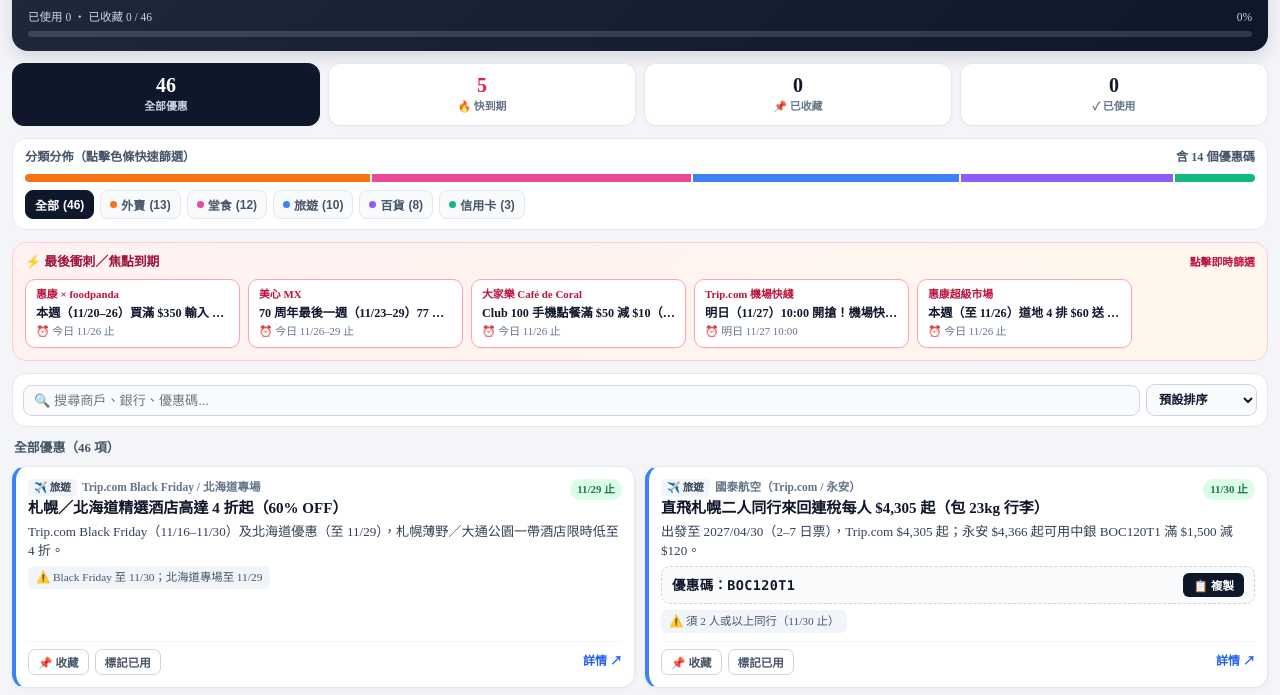
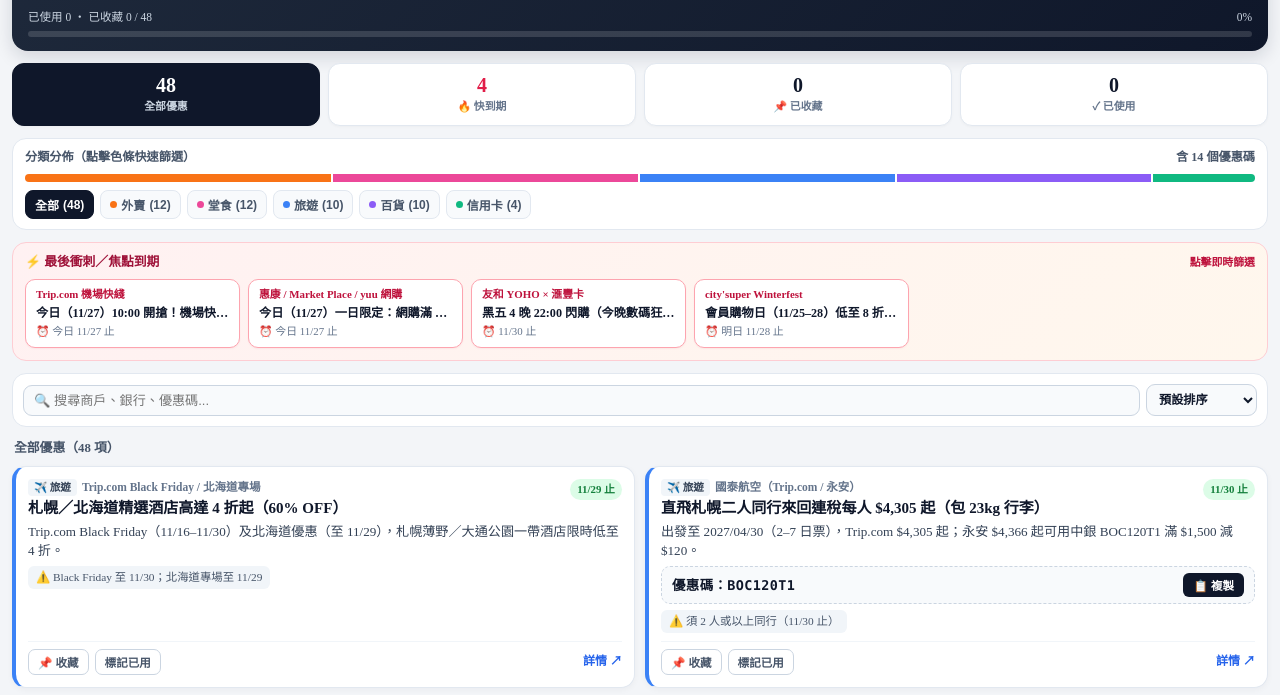
Before and after one commit to fungkenny/pickle-dashboard, a plain HTML site: page hk-deals-express.html in a window 1280 px wide. Shown: the part 76-771 px from the top of the page. Drawn offline with Linux system fonts and the light colour scheme.

Commit message:
Update hk-deals-express 2026-11-27

```diff
--- a/hk-deals-express.html
+++ b/hk-deals-express.html
@@ -502,7 +502,7 @@
     <div class="hero-top">
       <div>
         <div class="hero-title">🏷️ 香港優惠速遞 Dashboard</div>
-        <div class="hero-sub">最後掃描：2026-11-26（HKT）｜每日 09:30 更新</div>
+        <div class="hero-sub">最後掃描：2026-11-27（HKT）｜每日 09:30 更新</div>
       </div>
       <div class="live-pill"><span class="live-dot"></span>自動監察中</div>
     </div>
@@ -791,33 +791,20 @@
         id: "keeta-unionpay-weekday",
         cat: "food",
         merchant: "KeeTa × 銀聯 / BoC Pay+ / Apple Pay",
-        title: "逢週一至五單筆滿 HK$180 即減 HK$15（今日 11/26 適用）",
+        title: "逢週一至五單筆滿 HK$180 即減 HK$15（今日 11/27 適用）",
         desc: "10/26–11/30 逢星期一至五以銀聯（含 Apple Pay 綁定銀聯卡、BoC Pay+）支付 KeeTa 外送或自取滿 $180 即減 $15；全期最多享 4 次。",
         code: "",
         condition: "逢週一至五適用，每日限享 1 次",
         expires: "11/30 止",
         urgent: false,
         url: "https://www.keeta.com/",
-        userState: "active"
-      },
-      {
-        id: "wellcome-fp-nov26",
-        cat: "food",
-        merchant: "惠康 × foodpanda",
-        title: "本週（11/20–26）買滿 $350 輸入 WELL10 享 9 折（最高減 $50）＋免運費",
-        desc: "惠康 foodpanda 訂單滿 $350 輸入 WELL10 全單 9 折（減高達 $50）兼免運費＋賺 3x yuu 分；日本北海道帶子 $69/包。",
-        code: "WELL10",
-        condition: "滿 $350 適用，名額有限（今日 11/26 止）",
-        expires: "今日 11/26 止",
-        urgent: true,
-        url: "https://www.foodpanda.hk/",
         userState: "active"
       },
       {
         id: "foodpanda-hsbc-wed",
         cat: "food",
         merchant: "foodpanda × 滙豐 pandapro",
-        title: "逢周三至周六滿 HK$200 享 5% PandaPay 回贈（今日 11/26 適用）",
+        title: "逢周三至周六滿 HK$200 享 5% PandaPay 回贈（今日 11/27 適用）",
         desc: "pandapro 會員於周三至周六用滙豐信用卡落外賣或自取單折後滿 $200 享 5% PandaPay 回贈（每單上限 $15）。",
         code: "",
         condition: "須為 pandapro 會員並用滙豐卡",
@@ -908,33 +895,33 @@
         id: "maxims-mx",
         cat: "dining",
         merchant: "美心 MX",
-        title: "70 周年最後一週（11/23–29）77 折：$38 漢堡扒／$43 焗豬｜11/26 止燒腩仔 $68",
-        desc: "11/23–29 午晚市漢堡扒飯 $38、焗豬扒飯 $43、晚市花膠雞水餃鍋 $49；11/23–26 15:30 起外賣燒腩仔半斤 $68、加半隻沙薑雞 $98（6折）；另《起筷》$8 券至 11/30。",
-        code: "",
-        condition: "只限堂食及外賣自取（燒腩仔/沙薑雞今日 11/26 止）",
-        expires: "今日 11/26–29 止",
-        urgent: true,
+        title: "70 周年最後一週（11/23–29）77 折：$38 漢堡扒／$43 焗豬｜$49 花膠鍋",
+        desc: "11/23–29 午晚市漢堡扒飯 $38、焗豬扒飯 $43、晚市花膠雞水餃鍋 $49；另《起筷》$8 券至 11/30。",
+        code: "",
+        condition: "只限堂食及外賣自取",
+        expires: "11/29 止",
+        urgent: false,
         url: "https://www.maximsmx.com.hk/",
         userState: "active"
       },
       {
-        id: "cdc-app10-nov26",
+        id: "pepper-lunch-nov30",
         cat: "dining",
-        merchant: "大家樂 Café de Coral",
-        title: "Club 100 手機點餐滿 $50 減 $10（今日 11/26 最後）＋每週賞 $15",
-        desc: "11/24–26 每日開大家樂 App 搶全日手機點餐滿 $50 減 $10 優惠券（今日最後）；另每週單次惠顧滿 $31 達 3 次賞 $5、滿 5 次再賞 $10 樂賞錢。",
-        code: "",
-        condition: "須用大家樂 App Club 100 會員搶券",
-        expires: "今日 11/26 止",
-        urgent: true,
-        url: "https://www.cafedecoralfastfood.com/",
+        merchant: "Pepper Lunch",
+        title: "「肉の日」Black Friday（11/27–30）：堂食黑椒牛肉飯免費加至最大肉量",
+        desc: "11/27–30 一連四日堂食惠顧黑椒牛肉飯，即享免費升級至最大肉量（海港城及大食代分店於 11/29 舉行）。",
+        code: "",
+        condition: "只限堂食黑椒牛肉飯",
+        expires: "11/30 止",
+        urgent: false,
+        url: "https://www.jetsotoday.com/pepper-lunch-20261130/",
         userState: "active"
       },
       {
         id: "enjoy-maxims-thu",
         cat: "dining",
         merchant: "恒生 enJoy 卡 × 美心中菜",
-        title: "逢星期四（今日 11/26 適用）主餐牌低至 5 折＋20x yuu 積分",
+        title: "逢星期四主餐牌低至 5 折＋20x yuu 積分",
         desc: "逢週四憑已綁定 yuu 之恒生 enJoy 卡於美心皇宮、翠園、八月花等指定美心中菜享主餐牌低至 5 折／低至 6 折優惠兼賺 20x yuu 積分。",
         code: "",
         condition: "逢星期四適用，茶芥及加一另計",
@@ -1002,7 +989,7 @@
         title: "逢週四 10:00 放新額！機票滿 $3,000 減 $350｜酒店滿 $2,500 減 $300",
         desc: "即日至 12/23 逢星期四早上 10:00 更新名額：機票輸入 HSBC350F 滿 $3,000 減 $350；酒店輸入 HSBC300H 滿 $2,500 減 $300（出發／入住至 2027/08/31）。",
         code: "HSBC350F",
-        condition: "逢週四 10:00 更新名額（今日 11/26 放額）",
+        condition: "逢週四 10:00 更新名額",
         expires: "12/23 止",
         urgent: false,
         url: "https://hk.trip.com/",
@@ -1012,11 +999,11 @@
         id: "tripcom-ae-bogo-nov27",
         cat: "travel",
         merchant: "Trip.com 機場快綫",
-        title: "明日（11/27）10:00 開搶！機場快綫車票限時買一送一",
+        title: "今日（11/27）10:00 開搶！機場快綫車票限時買一送一",
         desc: "11/27 星期五早上 10:00 準時於 Trip.com 開搶機場快綫單程／來回車票買一送一，數量有限，先到先得。",
         code: "",
-        condition: "11/27 10:00 開搶，名額有限",
-        expires: "明日 11/27 10:00",
+        condition: "今日 11/27 10:00 開搶，名額有限",
+        expires: "今日 11/27 止",
         urgent: true,
         url: "https://hk.trip.com/",
         userState: "active"
@@ -1061,16 +1048,42 @@
         userState: "active"
       },
       {
-        id: "wellcome-weekly-nov26",
+        id: "wellcome-online-nov27",
         cat: "shopping",
-        merchant: "惠康超級市場",
-        title: "本週（至 11/26）道地 4 排 $60 送 $52 禮品｜銀魚 $22｜雪糕 5 件 8 折",
-        desc: "11/20–26 銀魚 $22/包（49 折）、十字奶 $19/3 盒、道地 6 包裝 4 排 $60 送 $52 禮品、單件裝雪糕 5 件以上 8 折。",
-        code: "",
-        condition: "門市適用，貨品視乎分店供應（今日 11/26 止）",
-        expires: "今日 11/26 止",
+        merchant: "惠康 / Market Place / yuu 網購",
+        title: "今日（11/27）一日限定：網購滿 $888 全場 88 折兼包送貨上門",
+        desc: "11/27 當日於活動頁領券，單一交易折實滿 $888 享全場 88 折兼免費送貨上門，適合囤洗衣液、廚房紙、廁紙等日用品。",
+        code: "",
+        condition: "只限今日 11/27 網購滿 $888（指定貨品除外）",
+        expires: "今日 11/27 止",
         urgent: true,
         url: "https://www.wellcome.com.hk/",
+        userState: "active"
+      },
+      {
+        id: "yoho-bf-nov30",
+        cat: "shopping",
+        merchant: "友和 YOHO × 滙豐卡",
+        title: "黑五 4 晚 22:00 閃購（今晚數碼狂歡）＋滙豐滿 $2,000 減 $150",
+        desc: "11/26–30 每晚 22:00 閃購（今晚 11/27 數碼場：AirPods Max $2,898、Garmin Vivoactive 6 $1,920、Marshall Stockwell II $1,299）；網店用滙豐卡輸 PPHSBC2026 滿 $2,000 再減 $150（連閃購適用）。",
+        code: "PPHSBC2026",
+        condition: "滙豐優惠碼限網店（名額 6,667 個）",
+        expires: "11/30 止",
+        urgent: true,
+        url: "https://www.yohohongkong.com/",
+        userState: "active"
+      },
+      {
+        id: "sasa-bf-nov30",
+        cat: "shopping",
+        merchant: "莎莎 Sasa 網店",
+        title: "Black Friday Good Deal 低至 29 折＋滿 $699 送 $50 現金券",
+        desc: "11/20–30 網店指定護膚美妝低至 29 折（部分買 1 送 1），全站買滿 $699 回贈 $50 券（下次滿 $399 可用），VIP 另享 95 折。",
+        code: "",
+        condition: "網店限定",
+        expires: "11/30 止",
+        urgent: false,
+        url: "https://www.sasa.com/",
         userState: "active"
       },
       {
@@ -1080,9 +1093,9 @@
         title: "會員購物日（11/25–28）低至 8 折｜網店滿 $500 送 $50 券",
         desc: "11/25–28 super e 會員享食品部低至 85 折、LOG-ON 低至 8 折、酒品低至 9 折；網店單筆滿 $500 送 $50 券（最多 5 張），門市滿 $2,000 送 $200。",
         code: "",
-        condition: "須登入 super e 會員（至 11/28）",
-        expires: "11/28 止",
-        urgent: false,
+        condition: "須登入 super e 會員（明日 11/28 最後）",
+        expires: "明日 11/28 止",
+        urgent: true,
         url: "https://online.citysuper.com.hk/",
         userState: "active"
       },
@@ -1129,7 +1142,7 @@
         id: "wellcome-hangseng",
         cat: "shopping",
         merchant: "惠康 / Market Place × 恒生卡",
-        title: "網購滿 $1,000 賺 $100｜門市逢五至日滿 $500 賺 $40",
+        title: "網購滿 $1,000 賺 $100｜門市逢五至日（今日 11/27 起）滿 $500 賺 $40",
         desc: "經 +FUN Centre 登記後，於惠康／Market Place／yuu 網購或週末門市簽賬賺高達 $620 +FUN Dollars。",
         code: "",
         condition: "須於恒生 App 預先登記，電子錢包除外",
@@ -1149,6 +1162,19 @@
         expires: "長期優惠",
         urgent: false,
         url: "https://www.sc.com/hk/",
+        userState: "active"
+      },
+      {
+        id: "wewa-online-nov30",
+        cat: "cards",
+        merchant: "WeWa 信用卡",
+        title: "Black Friday 指定網購（淘寶／拼多多／Amazon 等）享 10% 現金回贈",
+        desc: "已登記 WeWa 網購優惠，11/30 前於淘寶、拼多多、小紅書、京東及 Amazon 簽賬享高達 10% 現金回贈（額外回贈上限 HK$300）。",
+        code: "",
+        condition: "須已於 WeWa App/網站登記一次",
+        expires: "11/30 止",
+        urgent: false,
+        url: "https://www.wewacard.com/online-rebate/",
         userState: "active"
       },
       {
```
Also changed, not shown: index.html (+2 -2 lines).
